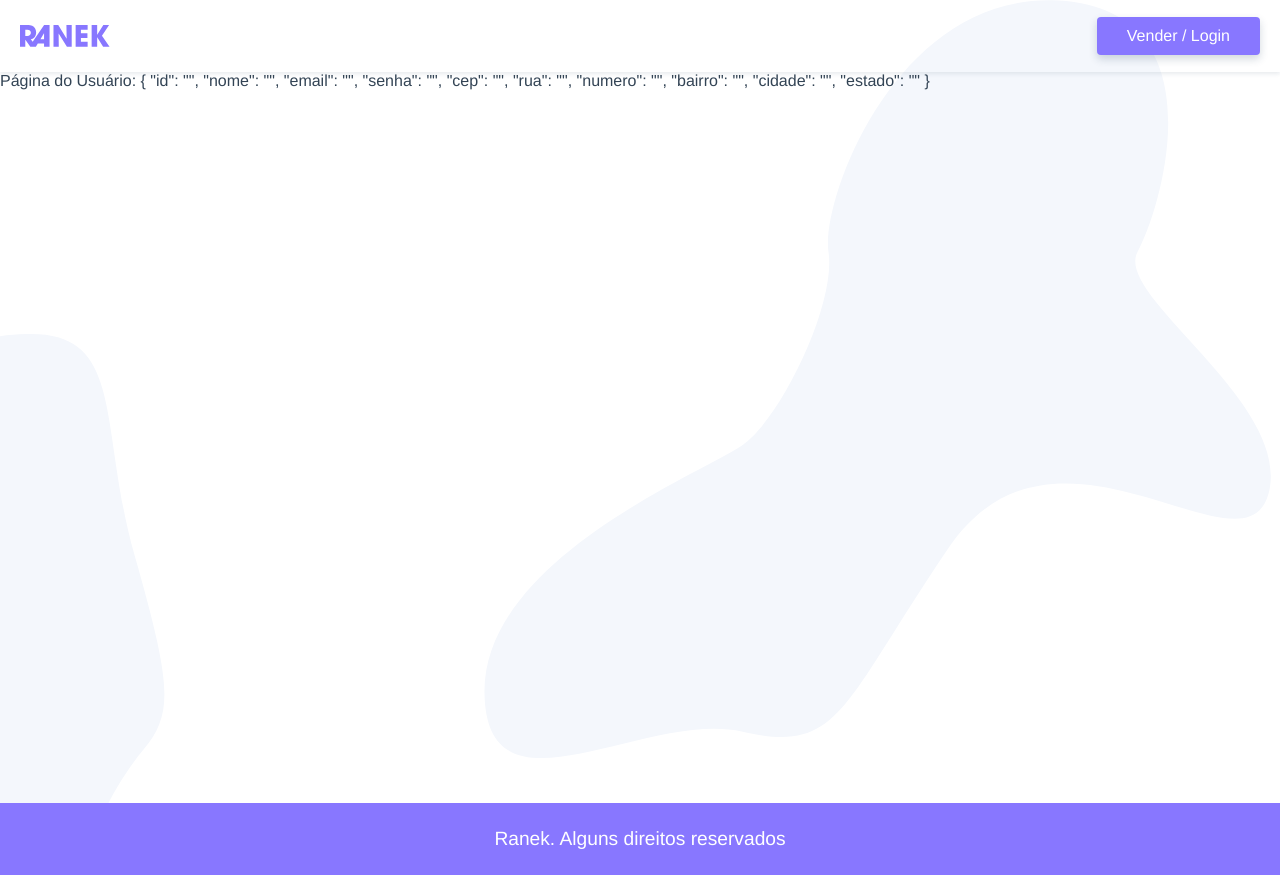
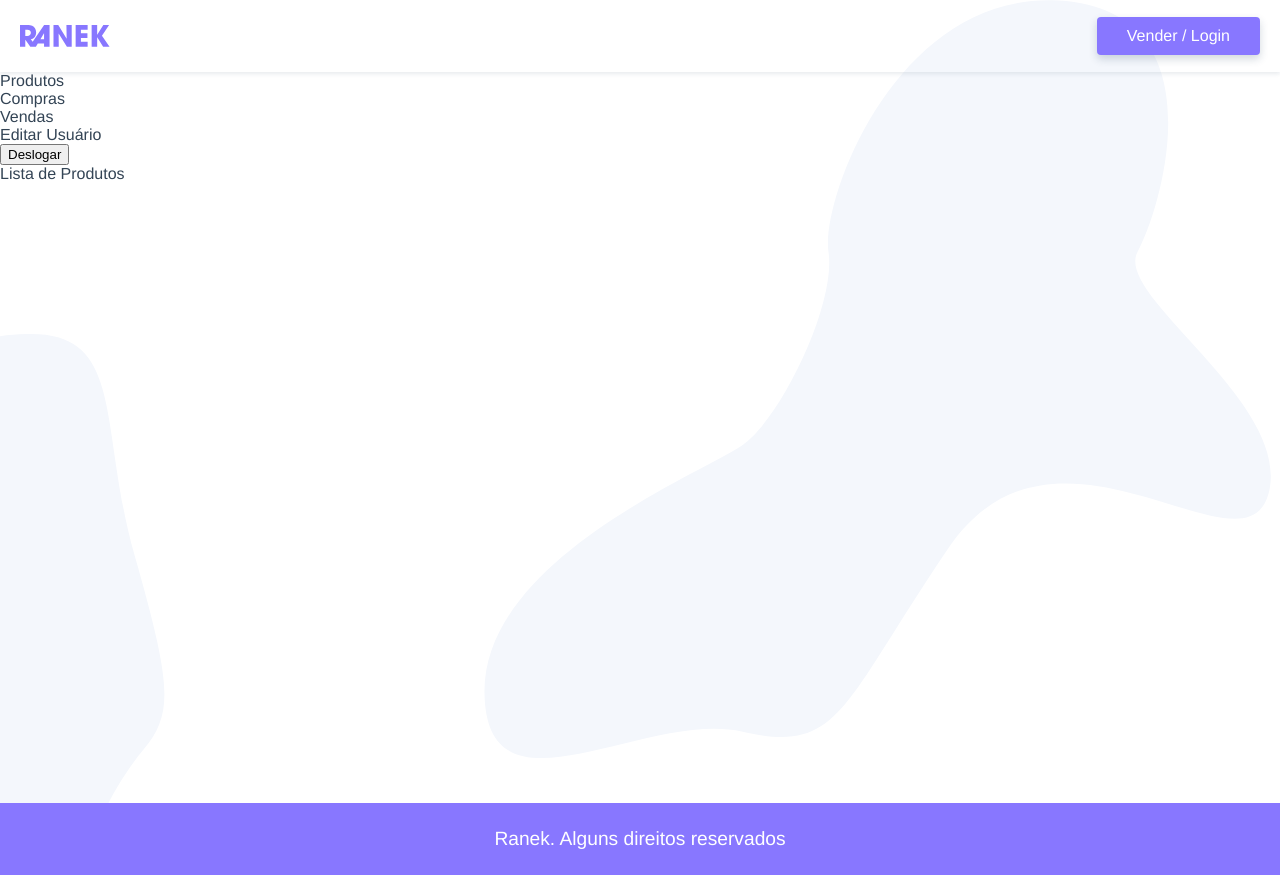
Before and after one commit to hiago08/ranek, a Vue app: page /usuario in a window 1280 px wide. Built offline with nearby package versions, Linux system fonts and the light colour scheme.

Commit message:
Adicionando páginas do usuário

```diff
--- a/src/router/index.js
+++ b/src/router/index.js
@@ -4,6 +4,10 @@
 import Produto from '../views/Produto.vue'
 import Login from '../views/Login.vue'
 import Usuario from '../views/usuario/Usuario.vue'
+import UsuarioProdutos from '../views/usuario/UsuarioProdutos.vue'
+import UsuarioCompras from '../views/usuario/UsuarioCompras.vue'
+import UsuarioEditar from '../views/usuario/UsuarioEditar.vue'
+import UsuarioVendas from '../views/usuario/UsuarioVendas.vue'
 
 Vue.use(VueRouter)
 
@@ -26,8 +30,29 @@
   },
   {
     path: '/usuario',
-    name: "usuario",
-    component: Usuario
+    component: Usuario,
+    children: [
+      {
+        path: "",
+        name: "usuario",
+        component: UsuarioProdutos
+      },
+      {
+        path: "compras",
+        name: "compras",
+        component: UsuarioCompras
+      },
+      {
+        path: "vendas",
+        name: "vendas",
+        component: UsuarioVendas
+      },
+      {
+        path: "editar",
+        name: "usuario-editar",
+        component: UsuarioEditar
+      }
+    ]
   }
 ]
 
--- a/src/store/index.js
+++ b/src/store/index.js
@@ -41,6 +41,21 @@
     criarUsuario(context, payload) {
       context.commit("UPDATE_USUARIO", {id: payload.email});
       return api.post("/usuario", payload);
+    },
+    deslogarUsuario(context) {
+      context.commit("UPDATE_USUARIO", {
+        id: "",
+        nome: "",
+        email: "",
+        senha: "",
+        cep: "",
+        rua: "",
+        numero: "",
+        bairro: "",
+        cidade: "",
+        estado: "",
+      });
+      context.commit("UPDATE_LOGIN", {login: false})
     }
   },
   modules: {
--- a/src/views/usuario/Usuario.vue
+++ b/src/views/usuario/Usuario.vue
@@ -1,10 +1,41 @@
 <template>
-  <p>Página do Usuário: {{ $store.state.usuario }}</p>
+  <section class="usuario">
+    <nav class="sidenav">
+      <ul>
+        <li>
+          <router-link :to="{ name: 'usuario' }">Produtos</router-link>
+        </li>
+        <li>
+          <router-link :to="{ name: 'compras' }">Compras</router-link>
+        </li>
+        <li>
+          <router-link :to="{ name: 'vendas' }">Vendas</router-link>
+        </li>
+        <li>
+          <router-link :to="{ name: 'usuario-editar' }"
+            >Editar Usuário</router-link
+          >
+        </li>
+        <li>
+          <button @click.prevent="deslogar" to="/">Deslogar</button>
+        </li>
+      </ul>
+    </nav>
+    <transition mode="out-in">
+      <router-view> </router-view>
+    </transition>
+  </section>
 </template>
 
 <script>
 export default {
   name: "Usuario",
+  methods: {
+    deslogar() {
+      this.$store.dispatch("deslogarUsuario");
+      this.$router.push("/login");
+    },
+  },
 };
 </script>
 
--- /dev/null
+++ b/src/views/usuario/UsuarioCompras.vue
@@ -0,0 +1,11 @@
+<template>
+  <p>Lista de Compras</p>
+</template>
+
+<script>
+export default {
+  name: "UsuarioCompras",
+};
+</script>
+
+<style></style>
--- /dev/null
+++ b/src/views/usuario/UsuarioEditar.vue
@@ -0,0 +1,11 @@
+<template>
+  <p>Lista de editar</p>
+</template>
+
+<script>
+export default {
+  name: "UsuarioEditar",
+};
+</script>
+
+<style></style>
--- /dev/null
+++ b/src/views/usuario/UsuarioProdutos.vue
@@ -0,0 +1,11 @@
+<template>
+  <p>Lista de Produtos</p>
+</template>
+
+<script>
+export default {
+  name: "UsuarioProdutos",
+};
+</script>
+
+<style></style>
--- /dev/null
+++ b/src/views/usuario/UsuarioVendas.vue
@@ -0,0 +1,11 @@
+<template>
+  <p>Lista de Vendas</p>
+</template>
+
+<script>
+export default {
+  name: "UsuarioVendas",
+};
+</script>
+
+<style></style>
```
